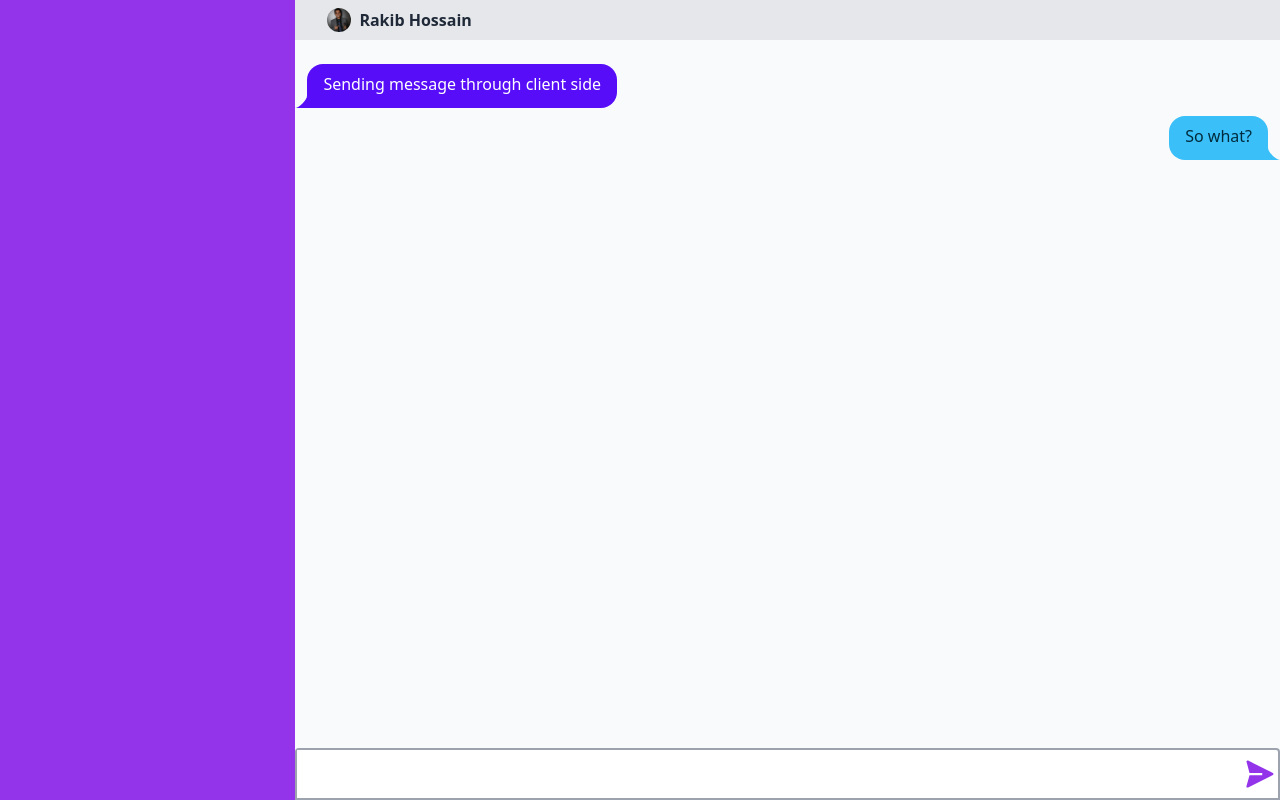
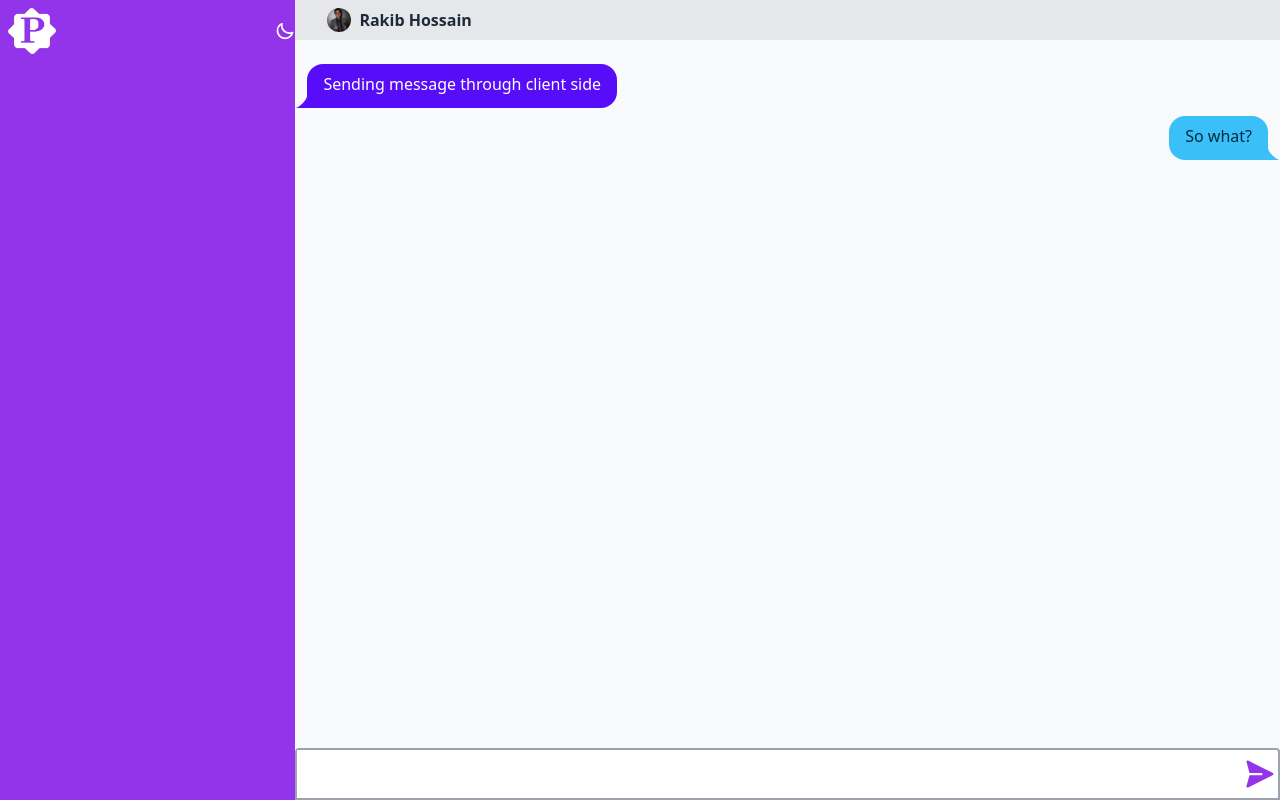
Before and after one commit to MdMehedi-Hasan/pluto-chat-frontend, a React (Create React App) app: page / in a window 1280 px wide. Built offline with nearby package versions, Linux system fonts and the light colour scheme; no server answers.

Commit message:
logo added

```diff
--- a/src/App.js
+++ b/src/App.js
@@ -1,9 +1,20 @@
 import { Icon } from '@iconify/react';
 import image from './Assets/dummy.jpeg'
+import logo from './Assets/logo.png'
 import io from 'socket.io-client'
+import { useEffect, useState } from 'react';
 const socket = io.connect("http://localhost:5000");
 
 function App() {
+  const [theme, setTheme] = useState('light');
+  const toggleTheme = () => {
+    setTheme(theme === 'dark' ? 'light' : 'dark');
+  };
+  // initially set the theme and "listen" for changes to apply them to the HTML tag
+  useEffect(() => {
+    document.querySelector('html').setAttribute('data-theme', theme);
+  }, [theme]);
+
   const message = () => {
     console.log('inside');
   }
@@ -11,14 +22,29 @@
     <section className='h-screen flex'>
       {/* Left bar */}
       <div className='w-3/12 h-full bg-purple-600'>
+        <div className='flex justify-between mt-2 ml-2'>
+          <img src={logo} alt="" className='w-12'/>
+          <label className="swap swap-rotate">
+
+            {/* <!-- this hidden checkbox controls the state --> */}
+            <input type="checkbox" onClick={toggleTheme} />
+
+            {/* <!-- sun icon --> */}
+            <svg className="swap-on fill-current w-5 h-5 text-white" xmlns="http://www.w3.org/2000/svg" viewBox="0 0 24 24"><path d="M5.64,17l-.71.71a1,1,0,0,0,0,1.41,1,1,0,0,0,1.41,0l.71-.71A1,1,0,0,0,5.64,17ZM5,12a1,1,0,0,0-1-1H3a1,1,0,0,0,0,2H4A1,1,0,0,0,5,12Zm7-7a1,1,0,0,0,1-1V3a1,1,0,0,0-2,0V4A1,1,0,0,0,12,5ZM5.64,7.05a1,1,0,0,0,.7.29,1,1,0,0,0,.71-.29,1,1,0,0,0,0-1.41l-.71-.71A1,1,0,0,0,4.93,6.34Zm12,.29a1,1,0,0,0,.7-.29l.71-.71a1,1,0,1,0-1.41-1.41L17,5.64a1,1,0,0,0,0,1.41A1,1,0,0,0,17.66,7.34ZM21,11H20a1,1,0,0,0,0,2h1a1,1,0,0,0,0-2Zm-9,8a1,1,0,0,0-1,1v1a1,1,0,0,0,2,0V20A1,1,0,0,0,12,19ZM18.36,17A1,1,0,0,0,17,18.36l.71.71a1,1,0,0,0,1.41,0,1,1,0,0,0,0-1.41ZM12,6.5A5.5,5.5,0,1,0,17.5,12,5.51,5.51,0,0,0,12,6.5Zm0,9A3.5,3.5,0,1,1,15.5,12,3.5,3.5,0,0,1,12,15.5Z" /></svg>
+
+            {/* <!-- moon icon --> */}
+            <svg className="swap-off fill-current w-5 h-5 text-white" xmlns="http://www.w3.org/2000/svg" viewBox="0 0 24 24"><path d="M21.64,13a1,1,0,0,0-1.05-.14,8.05,8.05,0,0,1-3.37.73A8.15,8.15,0,0,1,9.08,5.49a8.59,8.59,0,0,1,.25-2A1,1,0,0,0,8,2.36,10.14,10.14,0,1,0,22,14.05,1,1,0,0,0,21.64,13Zm-9.5,6.69A8.14,8.14,0,0,1,7.08,5.22v.27A10.15,10.15,0,0,0,17.22,15.63a9.79,9.79,0,0,0,2.1-.22A8.11,8.11,0,0,1,12.14,19.73Z" /></svg>
+
+          </label>
+        </div>
 
       </div>
       {/* right field */}
       <div className='bg-gray-50 w-10/12 h-full flex flex-col justify-between'>
         <div>
           <div className='bg-gray-200 flex pl-8 py-2'>
-            <div class="avatar">
-              <div class="w-6 rounded-full">
+            <div className="avatar">
+              <div className="w-6 rounded-full">
                 <img src={image} />
               </div>
             </div>
@@ -28,8 +54,8 @@
             <div className="chat chat-start mt-5">
               <div className="chat-bubble chat-bubble-primary">Sending message through client side</div>
             </div>
-            <div class="chat chat-end">
-              <div class="chat-bubble chat-bubble-info">So what?</div>
+            <div className="chat chat-end">
+              <div className="chat-bubble chat-bubble-info">So what?</div>
             </div>
           </div>
         </div>
--- a/tailwind.config.js
+++ b/tailwind.config.js
@@ -5,6 +5,7 @@
   ],
   theme: {
     extend: {},
+    themes: ['light', 'dark'],
   },
   plugins: [require("daisyui")],
 }
```
Also changed, not shown: src/Assets/logo.png (added).
